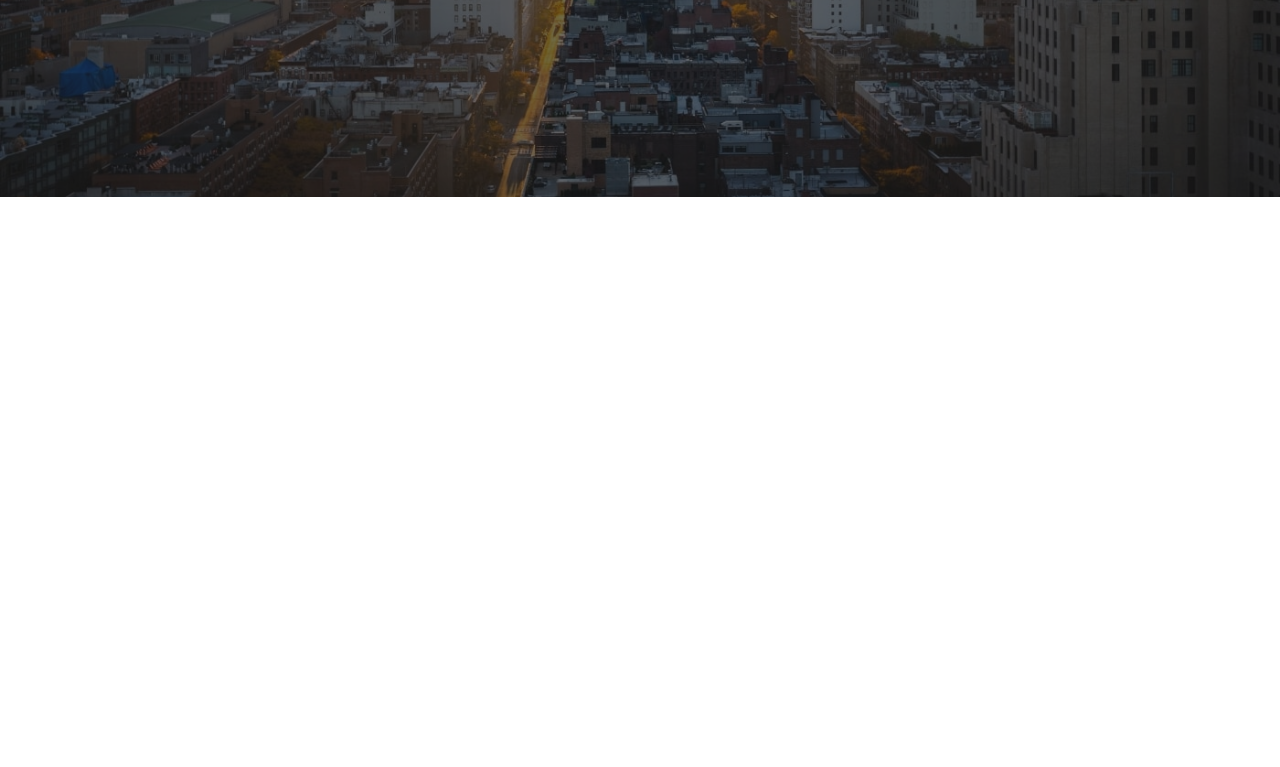
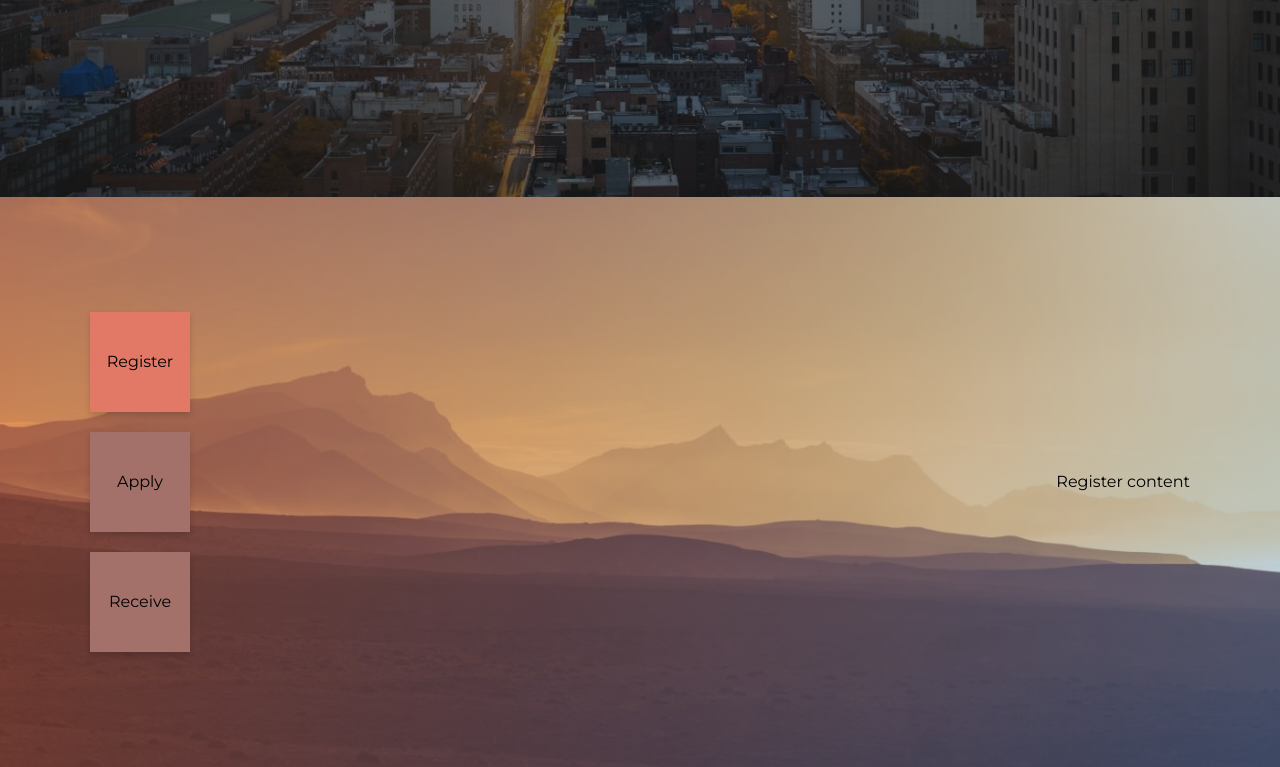
Before and after one commit to eglebm/darbas_baigiamasis, a website: page index.html in a window 1280 px wide. Shown: the part 516-1283 px from the top of the page. Before the commit the page ends 800 px from the top, so only its background shows below. Drawn offline with Linux system fonts and the light colour scheme.

Commit message:
Section about in process

```diff
--- /dev/null
+++ b/css/src/about.scss
@@ -0,0 +1,59 @@
+.about {
+    position: relative;
+    padding: 115px 0;
+    background-image: url("../images/mountains-min.jpg");
+    background-size: cover;
+    background-position: center center;
+
+    &:before {
+        content: '';
+        position: absolute;
+        top: 0;
+        left: 0;
+        width: 100%;
+        height: 100%;
+        background: linear-gradient(270deg, #6696E2 0%, #E27866 100%);
+        opacity: 0.42;
+    }
+
+    .container {
+        position:relative;
+        display: flex;
+        align-items: center;
+        justify-content: space-between;
+    }
+
+    .tab-navigation {
+        ul {
+            list-style: none;
+            padding: 0;
+
+            li {
+                display: flex;
+                align-items: center;
+                justify-content: center;
+                width: 100px;
+                height: 100px;
+                background-color: #A37169;
+                box-shadow: 0px 3px 6px #00000029;
+                cursor: pointer;
+                transition: 0.3s ease-in-out;
+
+                &:not(:last-child) {
+                    margin-bottom: 20px;
+                }
+
+                &.active {
+                    background-color: #E27866;
+                }
+            }
+        }
+    }
+    .tab-content {
+        display: none;
+
+        &.active {
+            display: block;
+        }
+    }
+}
--- a/css/src/style.scss
+++ b/css/src/style.scss
@@ -1,4 +1,5 @@
 @import "global.scss";
 @import "header.scss";
+@import "hero.scss";
+@import "about.scss";
 @import "footer.scss";
-@import "hero.scss";
--- a/index.html
+++ b/index.html
@@ -58,11 +58,31 @@
                 </div>
             </div>
         </section>
-        <section></section>
+        <section class="about" id="about">
+            <div class="container">
+                <nav class="tab-navigation">
+                    <ul>
+                        <li data-target="register" class="active">
+                            <span>Register</span>
+                        </li>
+                        <li data-target="apply">
+                            <span>Apply</span>
+                        </li>
+                        <li data-target="receive">
+                            <span>Receive</span>
+                        </li>
+                    </ul>
+                </nav>
+                <div data-tab="register" class="tab-content active">Register content</div>
+                <div data-tab="apply" class="tab-content">Apply content</div>
+                <div data-tab="receive" class="tab-content">Receive content</div>
+            </div>
+        </section>
         <section></section>
         <section></section>
         <section></section>
     </main>
     <footer></footer>
+    <script src="script.js"></script>
 </body>
 </html>
--- /dev/null
+++ b/script.js
@@ -0,0 +1,24 @@
+ //
+// About section tab navigation
+//
+
+const tabNavigationElements = document.querySelectorAll(".about .tab-navigation li");
+const tabContentElements = document.querySelectorAll(".about .tab-content");
+
+function removeActiveClassesFromElements(elements) {
+    for (let element of elements) {
+        element.classList.remove("active");
+    }
+}
+
+for (let tabElement of tabNavigationElements) {
+    tabElement.addEventListener("click", function() {
+        const target = this.dataset.target; // "register" / "apply" / "receive"
+
+        removeActiveClassesFromElements(tabNavigationElements);
+        this.classList.add("active");
+
+        removeActiveClassesFromElements(tabContentElements);
+        document.querySelector('.tab-content[data-tab="'+target+'"]').classList.add('active');
+    });
+}
```
Also changed, not shown: css/style.css.
